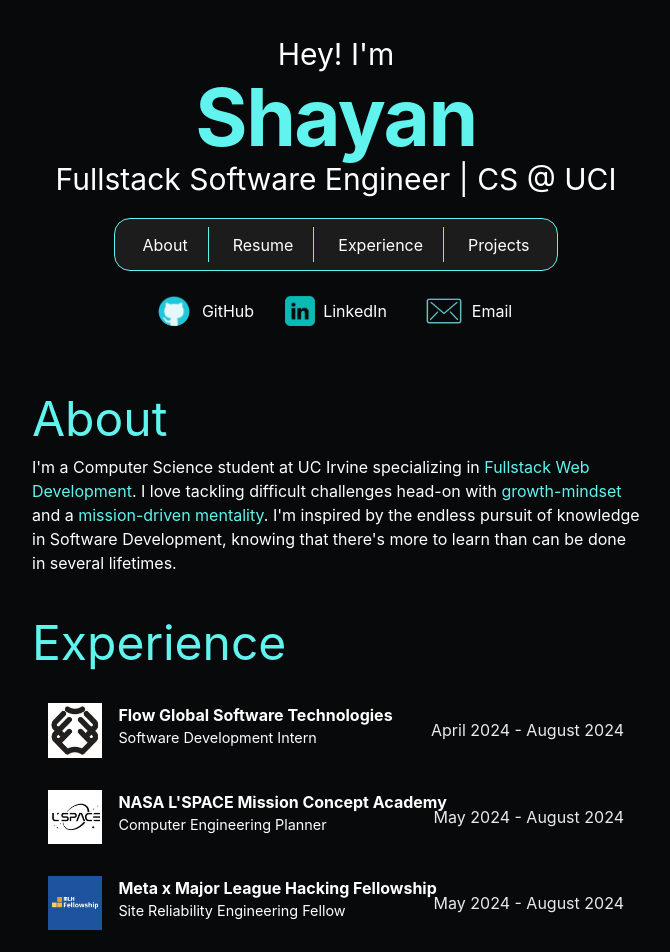
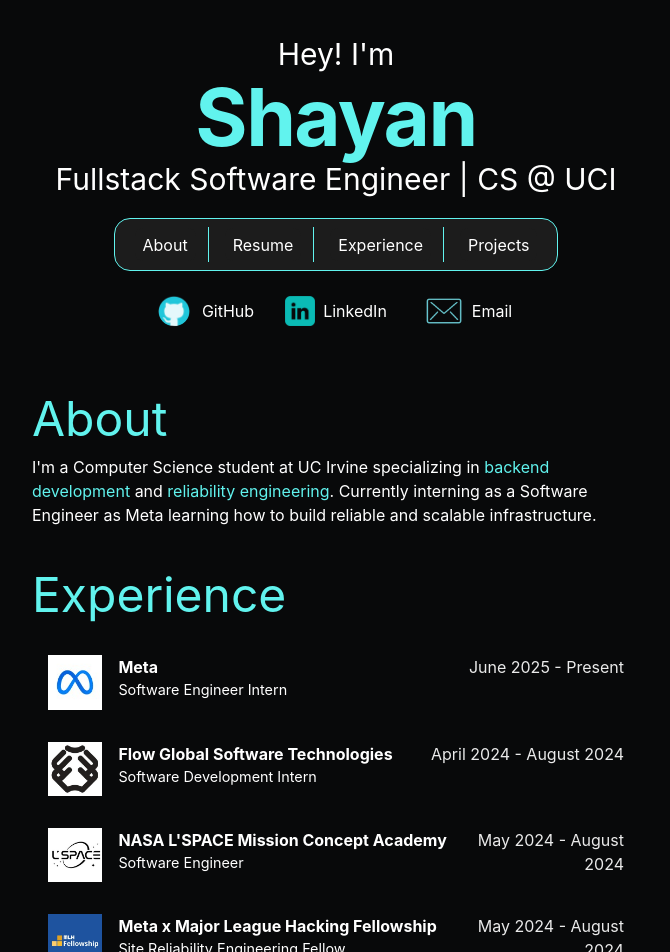
Before and after one commit to shayanhalder/shayanhalder.github.io, a React (Vite) app: page / in a window 1280 px wide. Shown: the top 952 px of the page, without its empty margins (304-974 px from the left). Built offline with nearby package versions, Linux system fonts and the light colour scheme.

Commit message:
add hover styling:

```diff
--- a/src/App.css
+++ b/src/App.css
@@ -181,16 +181,25 @@
   height: 100%;
 }
 
+.accordion-container {
+  display: flex;
+  width: 100%;
+  /* flex-direction: column;
+  row-gap: 1em; */
+}
+
 .experience-left {
   display: flex;
-  /* justify-content: space-between; */
-  /* width: 50%; */
   width: max-content;
   font-size: 16px;
   column-gap: 1em;
 }
 .experience-right {
-  width: 50%;
+  /* width: 50%; */
+  display: flex;
+  margin-left: auto;
+  /* text-align: right; */
+  /* float: right; */
 }
 
 .experience-header {
@@ -228,6 +237,14 @@
   border-bottom: none;
   margin-bottom: 1em;
   margin-top: 1em;
+}
+
+.accordion-item h2 {
+    transition: all 0.4s ease-out;
+}
+
+.accordion-item h2:hover {
+  background-color: #4cbeba;
 }
 
 #projects {
--- a/src/App.tsx
+++ b/src/App.tsx
@@ -3,6 +3,7 @@
 import LinkedIn from "./assets/linkedin2.png"
 import Email from "./assets/email.png"
 import Flow from "./assets/flow.jpeg"
+import Meta from "./assets/meta.jpeg"
 import NASA from "./assets/lspace.jpeg"
 import MLH from "./assets/mlh.jpeg"
 import Resume from "./assets/Shayan_Halder_resume.pdf"
@@ -128,19 +129,43 @@
 
       <div id='about' className='section'>
         <h1 className='medium-large teal-color'> About </h1>
-        <p> I'm a Computer Science student at UC Irvine specializing in <span className='teal-color'>Fullstack Web Development</span>. I love
-          tackling difficult challenges head-on with <span className='teal-color'>growth-mindset</span> and a <span className='teal-color'>mission-driven mentality</span>. I'm
-          inspired by the endless pursuit of knowledge in Software Development, knowing that there's more to learn
-          than can be done in several lifetimes.
+        <p> I'm a Computer Science student at UC Irvine specializing in <span className='teal-color'>backend development</span> and <span className='teal-color'>reliability engineering</span>.
+          Currently interning as a Software Engineer as Meta learning how to build reliable and scalable infrastructure.
         </p>
       </div>
 
       <div id='experience' className='section'>
         <h1 className='medium-large teal-color'> Experience </h1>
-        <Accordion allowToggle>
+        <Accordion allowMultiple={true}>
             <AccordionItem className='accordion-item'>
               <h2>
                 <AccordionButton>
+                  <div className='accordion-container'>
+                    <div className='experience-left'>
+                      <img src={Meta} id='flow' />
+                      <div className='experience-header'>
+                        <div className='company'>Meta</div>
+                        <div className='position'>Software Engineer Intern</div>
+                      </div>
+                    </div>
+                    <div className='experience-right'>
+                      June 2025 - Present
+                    </div>
+                  </div>
+                </AccordionButton>
+              </h2>
+              <AccordionPanel pb={4}>
+                <ul>
+                  <li> Infrastructure capacity monitoring framework to analyze usage of virtual resource dependencies and alert teams of potential reliability risks for their service. </li>
+                </ul>
+              </AccordionPanel>
+            </AccordionItem>
+          {/* </div> */}
+
+          <AccordionItem className='accordion-item'>
+            <h2>
+              <AccordionButton>
+                <div className='accordion-container'>
                   <div className='experience-left'>
                     <img src={Flow} id='flow' />
                     <div className='experience-header'>
@@ -150,6 +175,7 @@
                   </div>
                   <div className='experience-right'>
                     April 2024 - August 2024
+                  </div>
                 </div>
               </AccordionButton>
             </h2>
@@ -167,15 +193,17 @@
           <AccordionItem className='accordion-item'>
             <h2>
               <AccordionButton>
+                <div className='accordion-container'>
                   <div className='experience-left'>
                     <img src={NASA} className='experience-logo' />
                     <div className='experience-header'>
                       <div className='company'>NASA L'SPACE Mission Concept Academy </div>
-                    <div className='position'>Computer Engineering Planner</div>
+                      <div className='position'>Software Engineer</div>
                     </div>
                   </div>
                   <div className='experience-right'>
                     May 2024 - August 2024
+                  </div>
                 </div>
               </AccordionButton>
             </h2>
@@ -193,6 +221,7 @@
           <AccordionItem className='accordion-item'>
             <h2>
               <AccordionButton>
+              <div className='accordion-container'>
                   <div className='experience-left'>
                     <img src={MLH} className='experience-logo' />
                     <div className='experience-header'>
@@ -202,6 +231,7 @@
                   </div>
                   <div className='experience-right'>
                     May 2024 - August 2024
+                  </div>
               </div>
               </AccordionButton>
             </h2>
@@ -224,7 +254,7 @@
           <ProjectCard name="Viewpoint" dateRange="August 2023 - February 2024"
             description="Designed and developed full-stack web application to showcase news bias on currently trending topics."
             skills={["React", "Node.js", "Express.js", "MongoDB", "Webscraping", "Sentiment Analysis"]}
-            imageURL={ViewPoint} websiteLink="https://viewpoint-app.netlify.app/" gitHubLink="https://github.com/shayanhalder/Viewpoint-News-App/" />
+            imageURL={ViewPoint} websiteLink="https://shayanhalder.me/Viewpoint-News-App" gitHubLink="https://github.com/shayanhalder/Viewpoint-News-App/" />
 
           <ProjectCard name="Course Eater" dateRange="April 2024 - July 2024"
             description="Developed full-stack web application in a team of 3 other developers to allow students at UC Irvine to plan their
```
Also changed, not shown: src/assets/meta.jpeg (added), 1 other file (tests, documents, lock files or other folders). Lines whose indentation alone changed are shown as unchanged.
